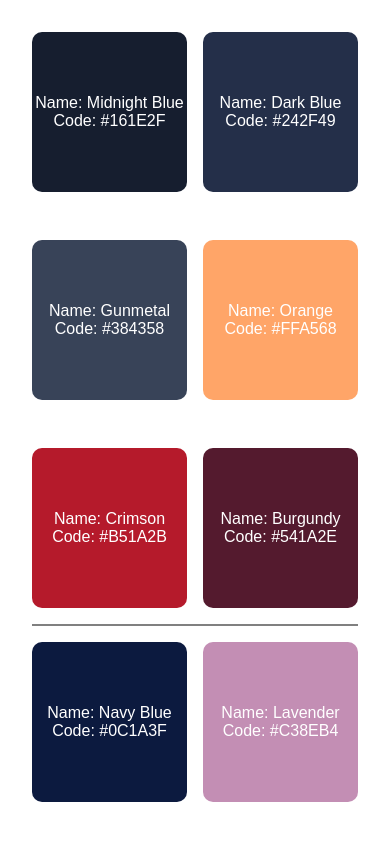
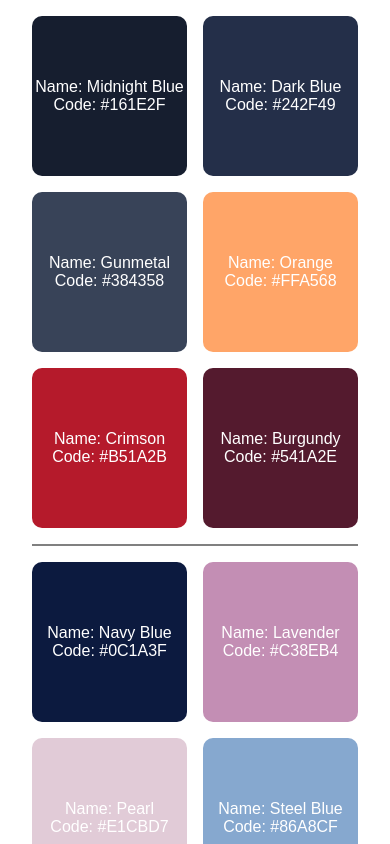
Before and after one commit to anow47/Color-scheme, a plain HTML site: page index.html in a window 390 px wide. Shown: the top 844 px of the page. Drawn offline with Linux system fonts and the light colour scheme.

Commit message:
mobile responsive padding

```diff
--- a/style.css
+++ b/style.css
@@ -7,13 +7,14 @@ body{
     font-family: Arial, Helvetica, sans-serif;
 }
 .color-scheme{
-    padding: 1rem 2rem;
+    padding: 0rem 2rem;
 }
 .scheme{
     display: grid;
     grid-template-columns: repeat(auto-fit, minmax(200px, 1fr));
     gap: 1rem;
     place-items: center;
+    padding: 1rem 0;
 }
 .scheme:not(:last-child){
     border-bottom: 2px solid gray;
@@ -25,7 +26,7 @@ body{
     justify-content: center;
     width: 100%;
     height: 10rem;
-    margin: 1rem 0.5rem;
+    /* margin: 1rem 0.5rem; */
     border-radius: 10px;
     color: #fff;
 }
```
